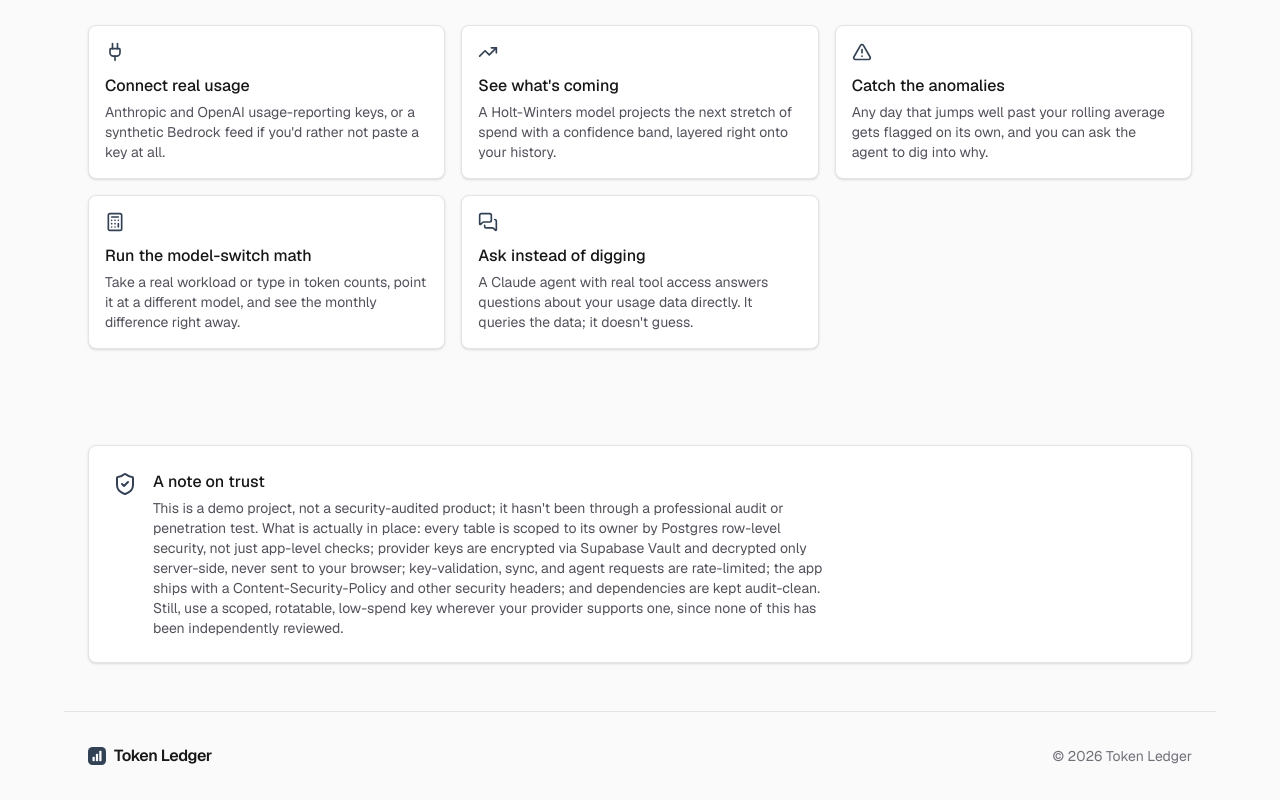
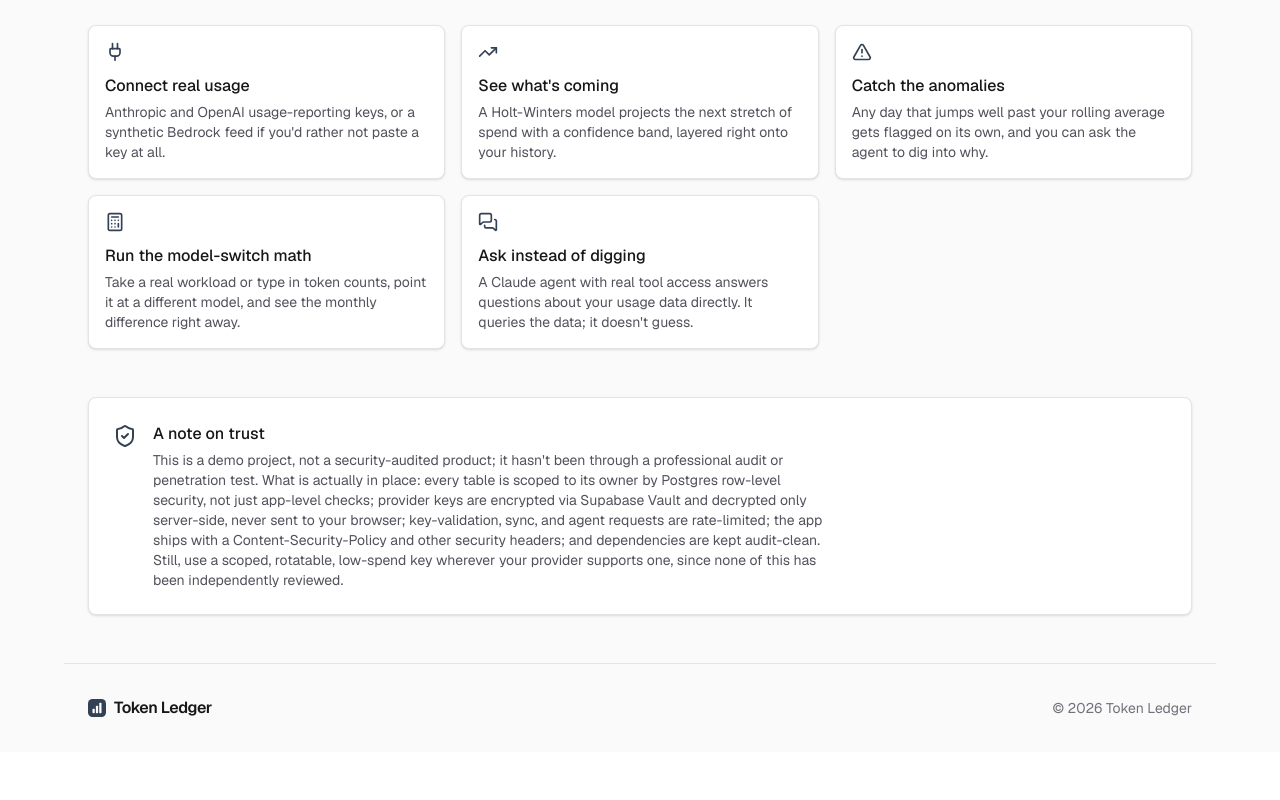
Before and after one commit to deepak5092/token-ledger, a Next.js app: page / in a window 1280 px wide. Shown: the part 661-1461 px from the top of the page. After the commit the page ends 1413 px from the top, so only its background shows below. Built offline with nearby package versions, Linux system fonts and the light colour scheme.

Commit message:
Fix doubled section padding above the trust note on the landing page
TrustSection and FeatureGrid both used symmetric py-12, so the
boundary between them stacked two 48px paddings into a 96px gap --
much wider than the spacing anywhere else on the page.

```diff
--- a/src/components/marketing/TrustSection.tsx
+++ b/src/components/marketing/TrustSection.tsx
@@ -3,7 +3,7 @@ import { Card } from "@/components/ui/Card";
 
 export function TrustSection() {
   return (
-    <section className="mx-auto max-w-6xl px-6 py-12 space-y-4">
+    <section className="mx-auto max-w-6xl px-6 pb-12 space-y-4">
       <Card className="flex items-start gap-4 sm:p-6">
         <ShieldCheck className="mt-0.5 h-6 w-6 shrink-0 text-accent" aria-hidden />
         <div>
```
